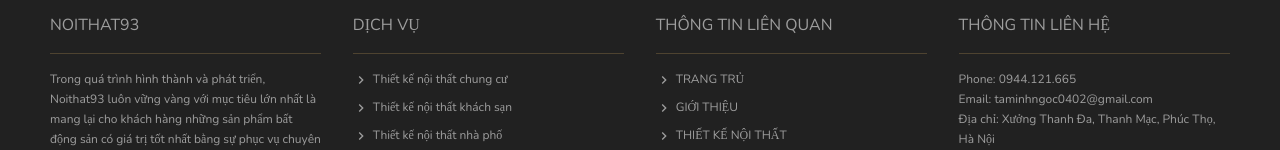
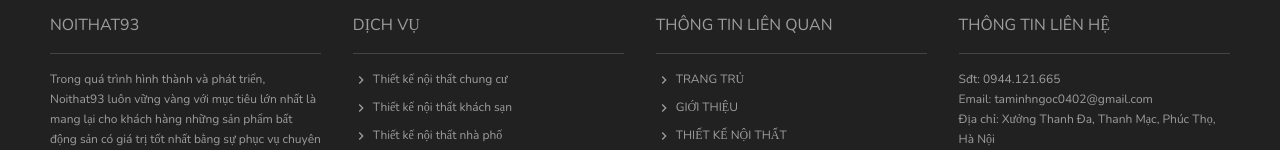
Before and after one commit to thanhdat262000/next-furnitureshop, a Next.js app: page /contact in a window 1280 px wide. Shown: the part 1744-1894 px from the top of the page. Built offline with nearby package versions, Linux system fonts and the light colour scheme.

Commit message:
feat/change about content

```diff
--- a/components/FooterInfo/FooterInfo.js
+++ b/components/FooterInfo/FooterInfo.js
@@ -19,7 +19,7 @@
         )}
         {contact && (
           <div className={classes.navLinkContainer}>
-            <Typography variant="caption">Phone: {contact.phone}</Typography>{" "}
+            <Typography variant="caption">Sđt: {contact.phone}</Typography>{" "}
             <Typography variant="caption">Email: {contact.email}</Typography>{" "}
             <Typography variant="caption">
               Địa chỉ: {contact.address}
--- a/containers/AboutContent/AboutContent.js
+++ b/containers/AboutContent/AboutContent.js
@@ -163,11 +163,6 @@
           </div>
         </div>
       </div>
-      <ListProject
-        title="Dự án mới nhất"
-        multipleTypes={true}
-        projectList={projects}
-      />
     </div>
   );
 }
```
